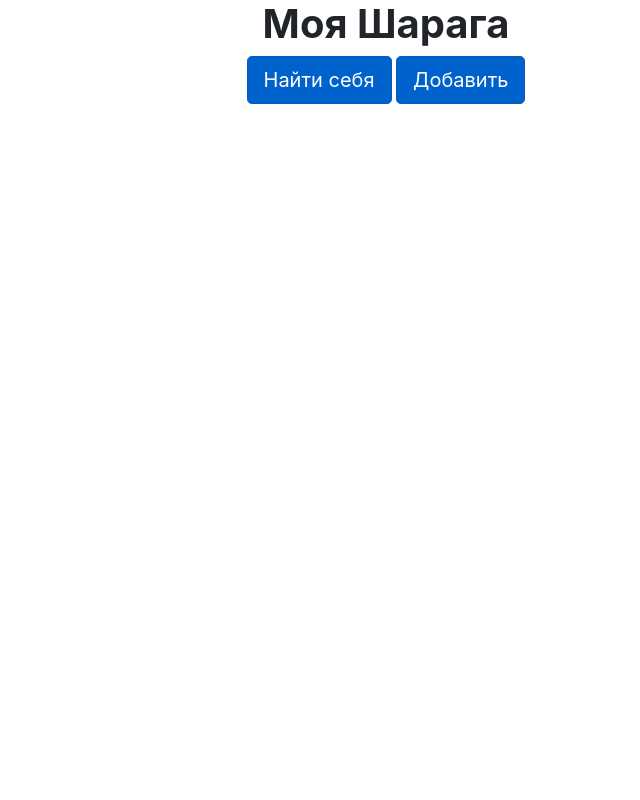
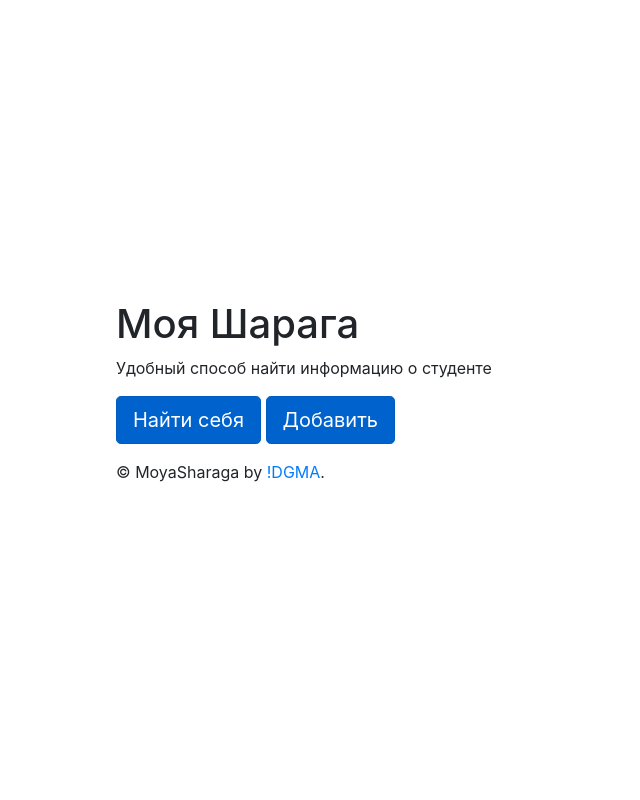
Before and after one commit to koolkittykat69/MoySharaga, a Django app: page / in a window 1280 px wide. Shown: the whole page, without its empty margins (254-894 px from the left). Run offline with Django 3.2, Linux system fonts and the light colour scheme; parts of the project's set-up code (start-up, migrations or seed data) failed here and were passed over; some libraries are stand-ins or nearby versions.

Commit message:
Main page v0.3

```diff
--- a/MoyaSharaga/MoyaSharaga/templates/panel/base.html
+++ b/MoyaSharaga/MoyaSharaga/templates/panel/base.html
@@ -1,24 +1,30 @@
 <!DOCTYPE html>
-<html lang="en">
+<html lang="en" class="h-100">
 <head>
 	<meta charset="utf-8">
     <meta name="viewport" content="width=device-width, initial-scale=1, shrink-to-fit=no">
     <link rel="stylesheet" href="https://stackpath.bootstrapcdn.com/bootstrap/4.3.1/css/bootstrap.min.css" integrity="sha384-ggOyR0iXCbMQv3Xipma34MD+dH/1fQ784/j6cY/iJTQUOhcWr7x9JvoRxT2MZw1T" crossorigin="anonymous">
 	<title>{% block title %} Моя Шарага {% endblock %}</title>
 </head>
-<body>
+<body class="h-100">
 
 	{% block content %}
 
-    <div class="text-center">
-        <div class"container">
-            <h1 class="font-weight-bold">Моя Шарага</h1>
-            <div>
-                <a href="panel/" class="btn btn-primary btn-lg active" role="button" aria-pressed="true">Найти себя</a>
-                <a href="admin/" class="btn btn-primary btn-lg active" role="button" aria-pressed="true">Добавить</a>
-            </div>
+<div class="container h-100">
+    <div class="row h-100 justify-content-center align-items-center">
+        <div class="col-10 col-md-8 col-lg-6">
+            <form class="form-example" action="" method="post">
+                <h1>Моя Шарага</h1>
+                <p class="description">Удобный способ найти информацию о студенте</p>
+                <div class="form-group">
+                    <a href="panel/" class="btn btn-primary btn-lg active" role="button" aria-pressed="true">Найти себя</a>
+                    <a href "admin/" class="btn btn-primary btn-lg active" role="button" aria-pressed"true">Добавить</a>
+                </div>
+                <p class="copyright">&copy; MoyaSharaga by <a href="#">!DGMA</a>.</p>
+            </form>
         </div>
     </div>
+</div>
 
     {% endblock %}
 
```
Also changed, not shown: MoyaSharaga/MoyaSharaga/templates/panel/list.html (+10 -12 lines), 1 other file.
